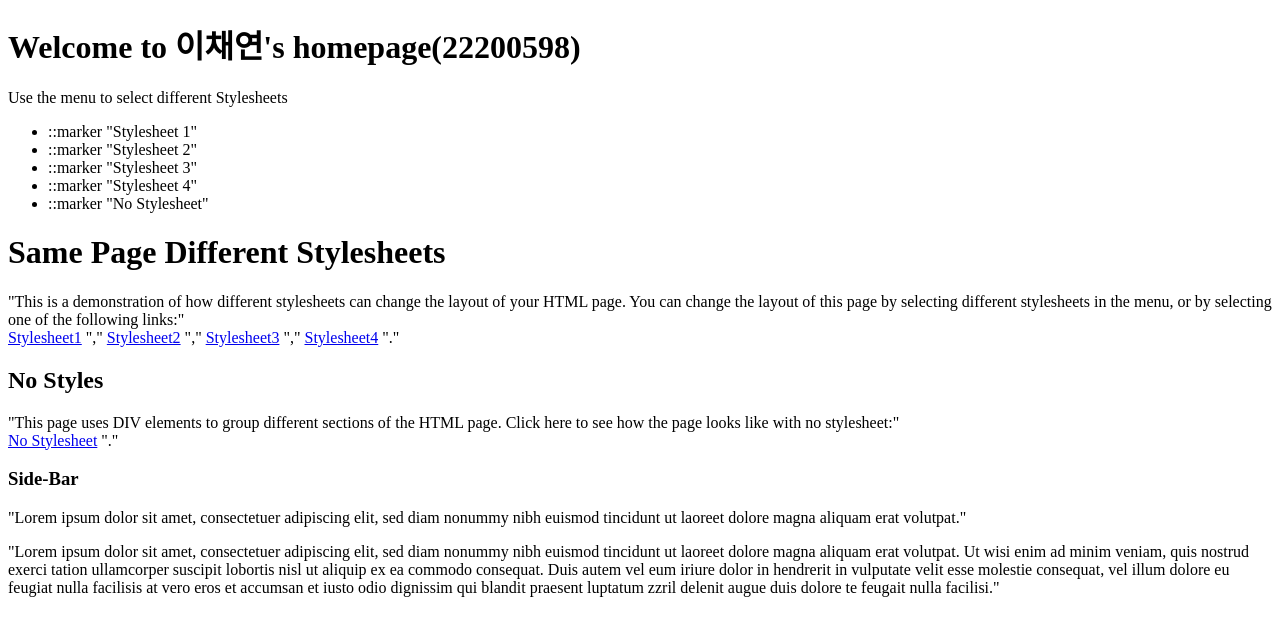
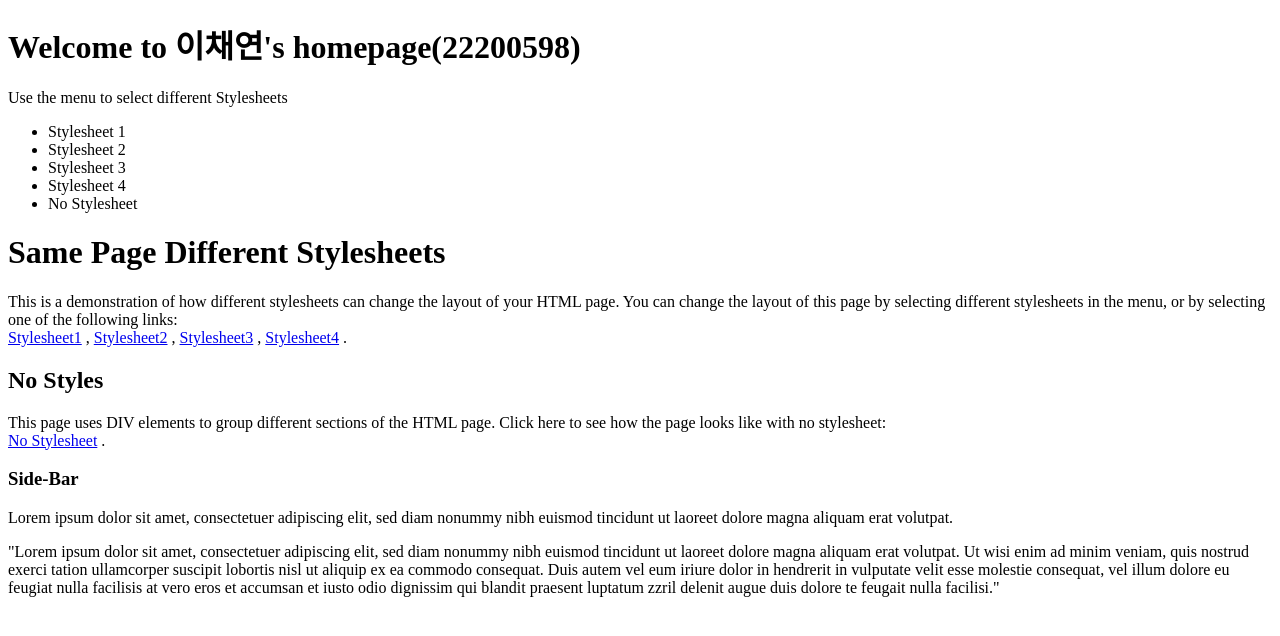
Before and after one commit to yeon38/Project2_Web, a plain HTML site: page nostyle.html in a window 1280 px wide. Drawn offline with Linux system fonts and the light colour scheme.

Commit message:
feat [modify]

```diff
--- a/nostyle.html
+++ b/nostyle.html
@@ -15,56 +15,56 @@
             <div id = "menubar">
                 <ul id = "menulist">
                     <li class ="menuitem" onclick  = "restyle(0)">
-                        ::marker
-                        "Stylesheet 1"
+                        <!--::marker-->
+                        Stylesheet 1
                     </li>
                     <li class ="menuitem" onclick  = "restyle(1)">
-                        ::marker
-                        "Stylesheet 2"
+                        <!--::marker-->
+                        Stylesheet 2
                     </li>
                     <li class ="menuitem" onclick  = "restyle(2)">
-                        ::marker
-                        "Stylesheet 3"
+                        <!--::marker-->
+                        Stylesheet 3
                     </li>
                     <li class ="menuitem" onclick  = "restyle(3)">
-                        ::marker
-                        "Stylesheet 4"
+                        <!--::marker-->
+                        Stylesheet 4
                     </li>
                     <li class ="menuitem" onclick  = "restyle(0)">
-                        ::marker
-                        "No Stylesheet"
+                        <!--::marker-->
+                        No Stylesheet
                     </li>
                 </ul>
             </div>
             <div id = "main">
                 <h1> Same Page Different Stylesheets</h1>
                 <p>
-                    "This is a demonstration of how different stylesheets can change the layout of your HTML page.
-                    You can change the layout of this page by selecting different stylesheets in the menu, or by selecting one of the following links:"
+                    This is a demonstration of how different stylesheets can change the layout of your HTML page.
+                    You can change the layout of this page by selecting different stylesheets in the menu, or by selecting one of the following links:
                     <br>
                     <a href="#" onclick="restyle(0);return false"> Stylesheet1</a>
-                    ","
+                    ,
                     <a href="#" onclick="restyle(1);return false"> Stylesheet2</a>
-                    ","
+                    ,
                     <a href="#" onclick="restyle(2);return false"> Stylesheet3</a>
-                    ","
+                    ,
                     <a href="#" onclick="restyle(3);return false"> Stylesheet4</a>
-                    "."
+                    .
                 </p>
                 <h2>No Styles</h2>
                 <p>
-                    "This page uses DIV elements to group different sections of the HTML page.
-                    Click here to see how the page looks like with no stylesheet:"
+                    This page uses DIV elements to group different sections of the HTML page.
+                    Click here to see how the page looks like with no stylesheet:
                     <br>
                     <a href="#" onclick="nostyles();return false"> No Stylesheet</a>
-                    "."
+                    .
                 </p>
             </div>
             <div id = "sidebar">
                 <h3> Side-Bar</h3>
                 <p>
-                    "Lorem ipsum dolor sit amet, consectetuer adipiscing elit,
-                    sed diam nonummy nibh euismod tincidunt ut laoreet dolore magna aliquam erat volutpat."
+                    Lorem ipsum dolor sit amet, consectetuer adipiscing elit,
+                    sed diam nonummy nibh euismod tincidunt ut laoreet dolore magna aliquam erat volutpat.
                 </p>
             </div>
         </div>
```
